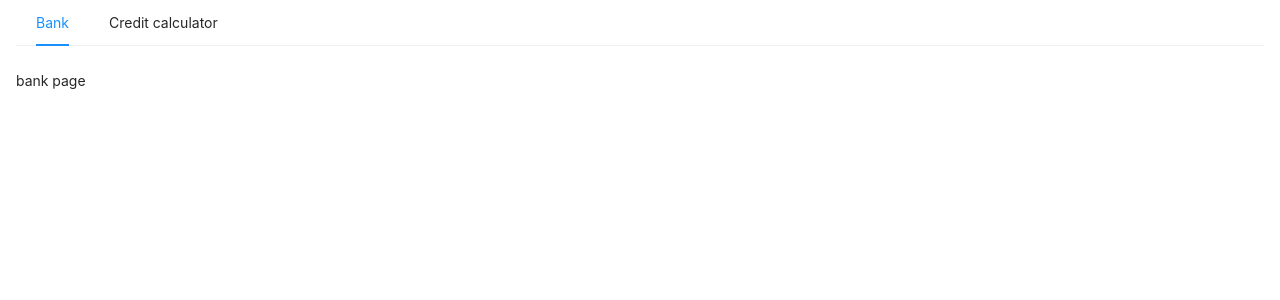
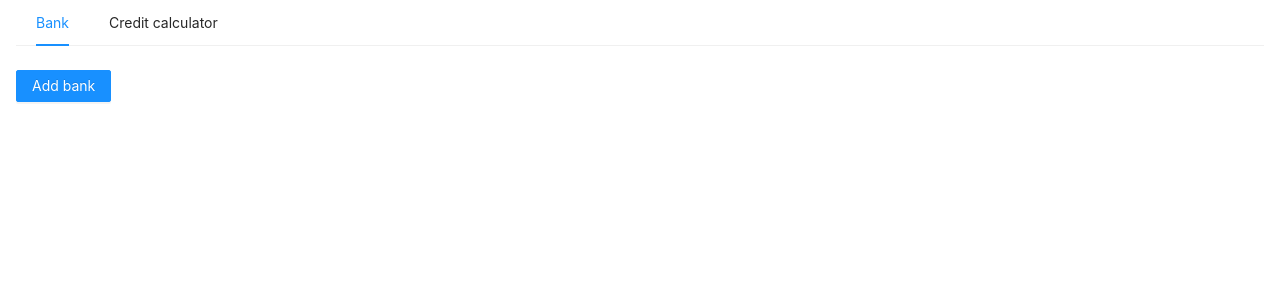
Before and after one commit to EviLgorilla/credit_calculator, a React (Create React App) app: page / in a window 1280 px wide. Shown: the top 300 px of the page. Built offline with nearby package versions, Linux system fonts and the light colour scheme.

Commit message:
Replace router to BrowserRouter

```diff
--- a/src/App.tsx
+++ b/src/App.tsx
@@ -1,15 +1,12 @@
-import { createBrowserHistory } from "history";
 import React from "react";
 import "./App.css";
-import { Route, Router, Switch } from "react-router-dom";
+import { BrowserRouter, Route, Switch } from "react-router-dom";
 import { MainLayout } from "./layouts/main-layout";
 import { routes } from "./routes";
 
-const customHistory = createBrowserHistory();
-
 function App() {
     return (
-        <Router history={ customHistory }>
+        <BrowserRouter>
             <MainLayout>
                 <Switch>
                     { routes.map(route => (
@@ -19,7 +16,7 @@ function App() {
                     )) }
                 </Switch>
             </MainLayout>
-        </Router>
+        </BrowserRouter>
     );
 }
 
--- a/src/components/header/header.tsx
+++ b/src/components/header/header.tsx
@@ -1,6 +1,6 @@
 import { Menu } from "antd";
 import React, { useMemo } from "react";
-import { Link, useLocation } from "react-router-dom";
+import {Link, useHistory, useLocation} from "react-router-dom";
 import styles from "./header.module.css";
 import { routes } from "../../routes";
 
@@ -10,6 +10,9 @@ const Header = () => {
     const defaultKey = useMemo(() => {
         return location.pathname;
     }, [location]);
+
+    const history = useHistory();
+    console.log(history);
 
     return (
         <div className={ styles.header }>
--- a/src/pages/bank-page/bank-page.tsx
+++ b/src/pages/bank-page/bank-page.tsx
@@ -1,7 +1,12 @@
+import { Button } from "antd";
 import React from "react";
 
 const BankPage = () => {
-    return <div>bank page</div>;
+    return (
+        <div>
+            <Button type="primary">Add bank</Button>
+        </div>
+    );
 };
 
 export default BankPage;
```
